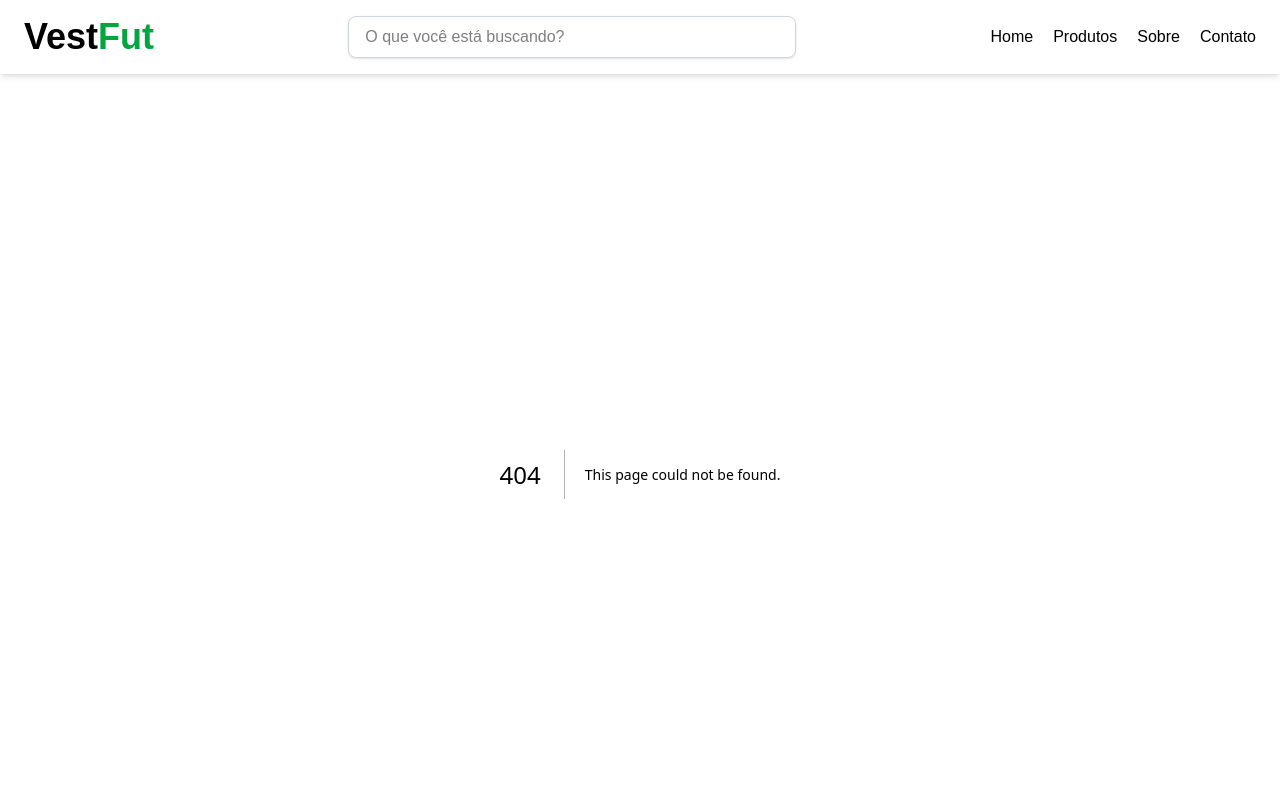
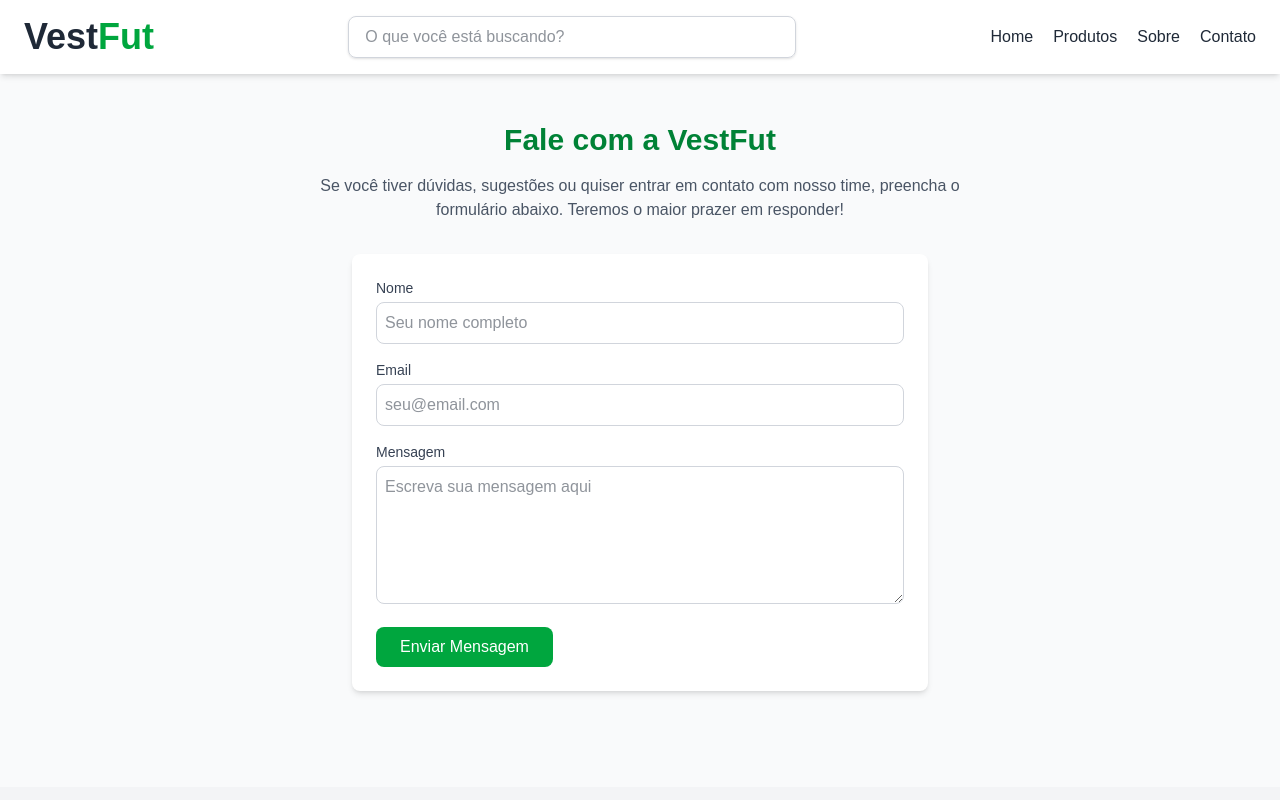
Before and after one commit to hugosantos-uf/VesteFut, a Next.js app: page /contact in a window 1280 px wide. Before the commit this address had no page. Shown: the top 800 px of the page. Built offline with nearby package versions, Linux system fonts and the light colour scheme; a web font is replaced by a local one.

Commit message:
feito page contato

```diff
--- a/app/components/atoms/Button.tsx
+++ b/app/components/atoms/Button.tsx
@@ -0,0 +1,7 @@
+export function Button({ children }: { children: string }) {
+  return (
+    <button className="bg-green-600 text-white px-6 py-2 rounded-lg hover:bg-green-700 transition-all">
+      {children}
+    </button>
+  );
+}
--- /dev/null
+++ b/app/components/atoms/Input.tsx
@@ -0,0 +1,16 @@
+type Props = {
+  id: string;
+  type?: string;
+  placeholder?: string;
+};
+
+export function Input({ id, type = "text", placeholder }: Props) {
+  return (
+    <input
+      id={id}
+      type={type}
+      placeholder={placeholder}
+      className="w-full border border-gray-300 rounded-lg p-2 mb-4 focus:outline-none focus:ring-2 focus:ring-green-500"
+    />
+  );
+}
--- /dev/null
+++ b/app/components/atoms/Label.tsx
@@ -0,0 +1,16 @@
+export function Label({
+  htmlFor,
+  children,
+}: {
+  htmlFor: string;
+  children: string;
+}) {
+  return (
+    <label
+      htmlFor={htmlFor}
+      className="block text-sm font-medium text-gray-700 mb-1"
+    >
+      {children}
+    </label>
+  );
+}
--- /dev/null
+++ b/app/components/atoms/TextArea.tsx
@@ -0,0 +1,15 @@
+type Props = {
+  id: string;
+  placeholder?: string;
+};
+
+export function TextArea({ id, placeholder }: Props) {
+  return (
+    <textarea
+      id={id}
+      rows={5}
+      placeholder={placeholder}
+      className="w-full border border-gray-300 rounded-lg p-2 mb-4 focus:outline-none focus:ring-2 focus:ring-green-500"
+    />
+  );
+}
--- /dev/null
+++ b/app/components/molecules/ContactForm.tsx
@@ -0,0 +1,24 @@
+import { Label } from "../atoms/Label";
+import { Input } from "../atoms/Input";
+import { TextArea } from "../atoms/TextArea";
+import { Button } from "../atoms/Button";
+
+export function ContactForm() {
+  return (
+    <form className="bg-white p-6 rounded-lg shadow-md max-w-xl w-full">
+      <div>
+        <Label htmlFor="name">Nome</Label>
+        <Input id="name" placeholder="Seu nome completo" />
+      </div>
+      <div>
+        <Label htmlFor="email">Email</Label>
+        <Input id="email" type="email" placeholder="seu@email.com" />
+      </div>
+      <div>
+        <Label htmlFor="message">Mensagem</Label>
+        <TextArea id="message" placeholder="Escreva sua mensagem aqui" />
+      </div>
+      <Button>Enviar Mensagem</Button>
+    </form>
+  );
+}
--- a/app/components/molecules/NavBar.tsx
+++ b/app/components/molecules/NavBar.tsx
@@ -9,7 +9,7 @@ export default function Navbar() {
           <Li link={"/home"}>Home</Li>
           <Li link={"/products"}>Produtos</Li>
           <Li link={"/about"}>Sobre</Li>
-          <Li link={"#"}>Contato</Li>
+          <Li link={"/contact"}>Contato</Li>
         </ul>
       </nav>
     </>
--- /dev/null
+++ b/app/components/templates/ContactContent.tsx
@@ -0,0 +1,15 @@
+import { Title } from "../atoms/Title";
+import { ContactForm } from "../molecules/ContactForm";
+
+export function ContactContent() {
+  return (
+    <section className="max-w-6xl mx-auto px-4 py-12 flex flex-col items-center">
+      <Title>Fale com a VestFut</Title>
+      <p className="text-gray-600 mb-8 text-center max-w-2xl">
+        Se você tiver dúvidas, sugestões ou quiser entrar em contato com nosso
+        time, preencha o formulário abaixo. Teremos o maior prazer em responder!
+      </p>
+      <ContactForm />
+    </section>
+  );
+}
--- /dev/null
+++ b/app/contact/page.tsx
@@ -0,0 +1,9 @@
+import { ContactContent } from "@/app/components/templates/ContactContent";
+
+export default function ContactPage() {
+  return (
+    <main>
+      <ContactContent />
+    </main>
+  );
+}
```
